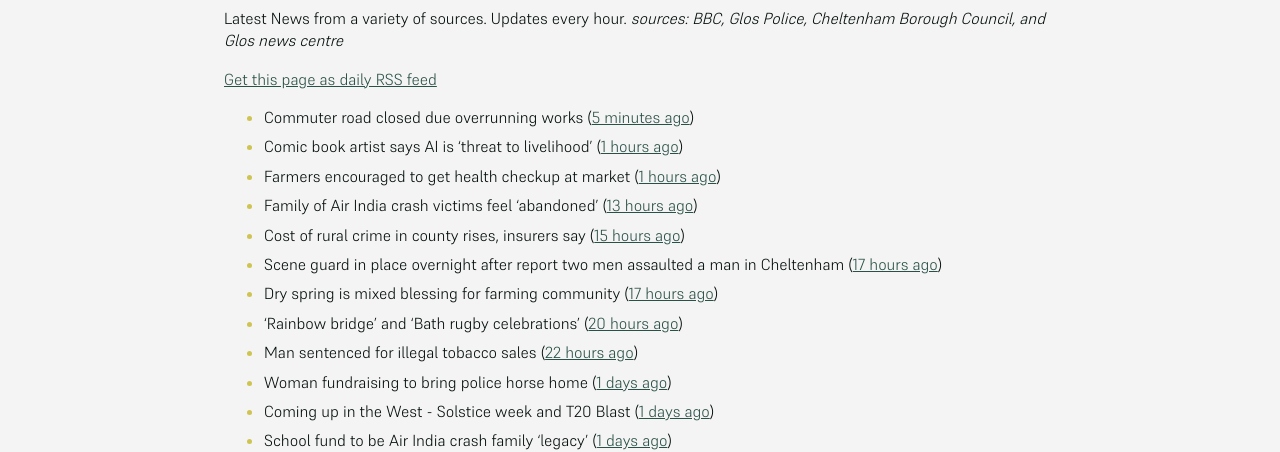
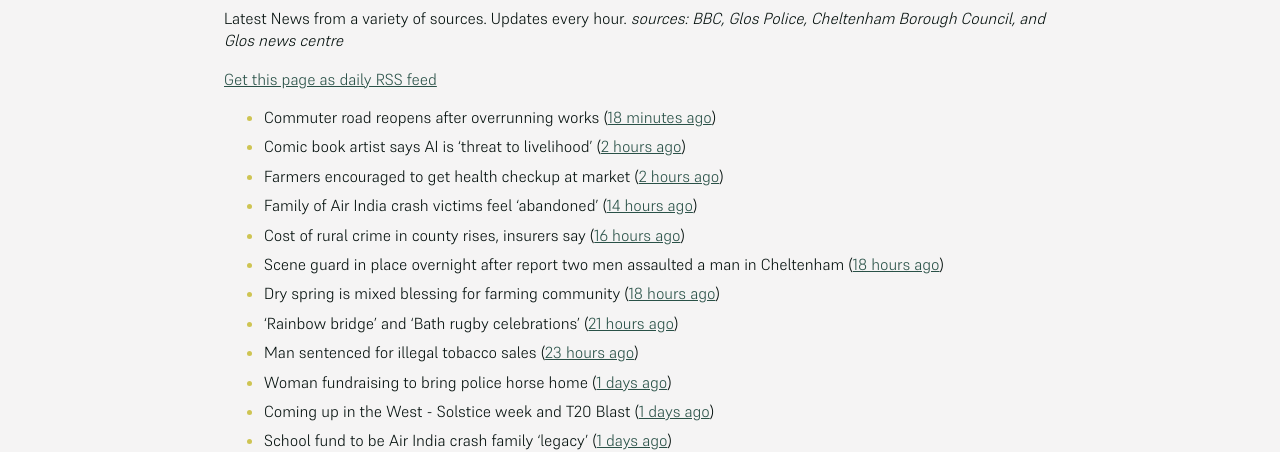
Before and after one commit to mat-0/cheltenham-open-data, a Jekyll site: the page built from _pages/news.md, in a window 1280 px wide and 900 px high. Shown: the part 266-718 px from the top of the window. Built offline with Jekyll 4.4.1, drawn with Linux system fonts in a browser that asks for light colours; some of the changed text lies outside the part shown.

Commit message:
Updated 2025-06-17 07:57:58

```diff
--- a/_pages/news.md
+++ b/_pages/news.md
@@ -12,15 +12,15 @@ _sources: BBC, Glos Police, Cheltenham Borough Council, and Glos news centre_
 [Get this page as daily RSS feed](/daily.rss)
 
 <!-- news_marker starts -->
-- Commuter road closed due overrunning works ([5 minutes ago](https://www.bbc.com/news/articles/c78n5zl514lo))
-- Comic book artist says AI is 'threat to livelihood' ([1 hours ago](https://www.bbc.com/news/articles/cjrnr779z2lo))
-- Farmers encouraged to get health checkup at market ([1 hours ago](https://www.bbc.com/news/articles/c5yxyye6rglo))
-- Family of Air India crash victims feel 'abandoned' ([13 hours ago](https://www.bbc.com/news/articles/c5y0lwreg9qo))
-- Cost of rural crime in county rises, insurers say ([15 hours ago](https://www.bbc.com/news/articles/cje7e8lqvj0o))
-- Scene guard in place overnight after report two men assaulted a man in Cheltenham ([17 hours ago](https://gloucesternewscentre.co.uk/scene-guard-in-place-overnight-after-report-two-men-assaulted-a-man-in-cheltenham/))
-- Dry spring is mixed blessing for farming community ([17 hours ago](https://www.bbc.com/news/articles/c8d1vglgj9zo))
-- 'Rainbow bridge' and 'Bath rugby celebrations' ([20 hours ago](https://www.bbc.com/news/articles/cx2e29jqllgo))
-- Man sentenced for illegal tobacco sales ([22 hours ago](https://gloucesternewscentre.co.uk/man-sentenced-for-illegal-tobacco-sales/))
+- Commuter road reopens after overrunning works ([18 minutes ago](https://www.bbc.com/news/articles/c78n5zl514lo))
+- Comic book artist says AI is 'threat to livelihood' ([2 hours ago](https://www.bbc.com/news/articles/cjrnr779z2lo))
+- Farmers encouraged to get health checkup at market ([2 hours ago](https://www.bbc.com/news/articles/c5yxyye6rglo))
+- Family of Air India crash victims feel 'abandoned' ([14 hours ago](https://www.bbc.com/news/articles/c5y0lwreg9qo))
+- Cost of rural crime in county rises, insurers say ([16 hours ago](https://www.bbc.com/news/articles/cje7e8lqvj0o))
+- Scene guard in place overnight after report two men assaulted a man in Cheltenham ([18 hours ago](https://gloucesternewscentre.co.uk/scene-guard-in-place-overnight-after-report-two-men-assaulted-a-man-in-cheltenham/))
+- Dry spring is mixed blessing for farming community ([18 hours ago](https://www.bbc.com/news/articles/c8d1vglgj9zo))
+- 'Rainbow bridge' and 'Bath rugby celebrations' ([21 hours ago](https://www.bbc.com/news/articles/cx2e29jqllgo))
+- Man sentenced for illegal tobacco sales ([23 hours ago](https://gloucesternewscentre.co.uk/man-sentenced-for-illegal-tobacco-sales/))
 - Woman fundraising to bring police horse home ([1 days ago](https://www.bbc.com/news/articles/c1ld0n474llo))
 - Coming up in the West - Solstice week and T20 Blast ([1 days ago](https://www.bbc.com/news/articles/c4g3nze858lo))
 - School fund to be Air India crash family 'legacy' ([1 days ago](https://www.bbc.com/news/articles/c5y5ygl2g31o))
```
Also changed, not shown: other parts of _pages/news.md (+1 -1 lines), _data/flood.json (+5 -27 lines), _pages/fix-my-street.md (+1 -1 lines), index.md (+5 -5 lines).
